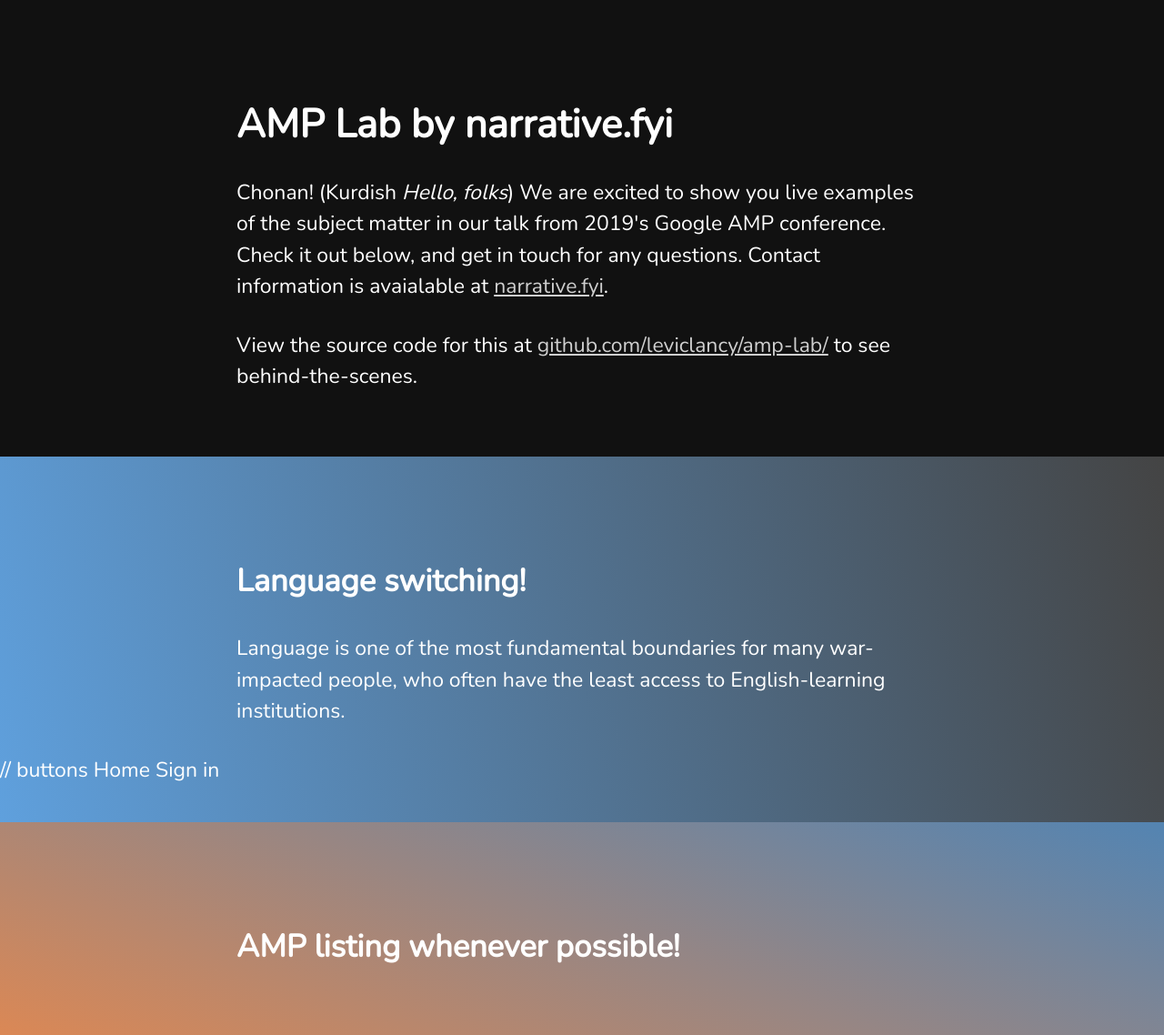
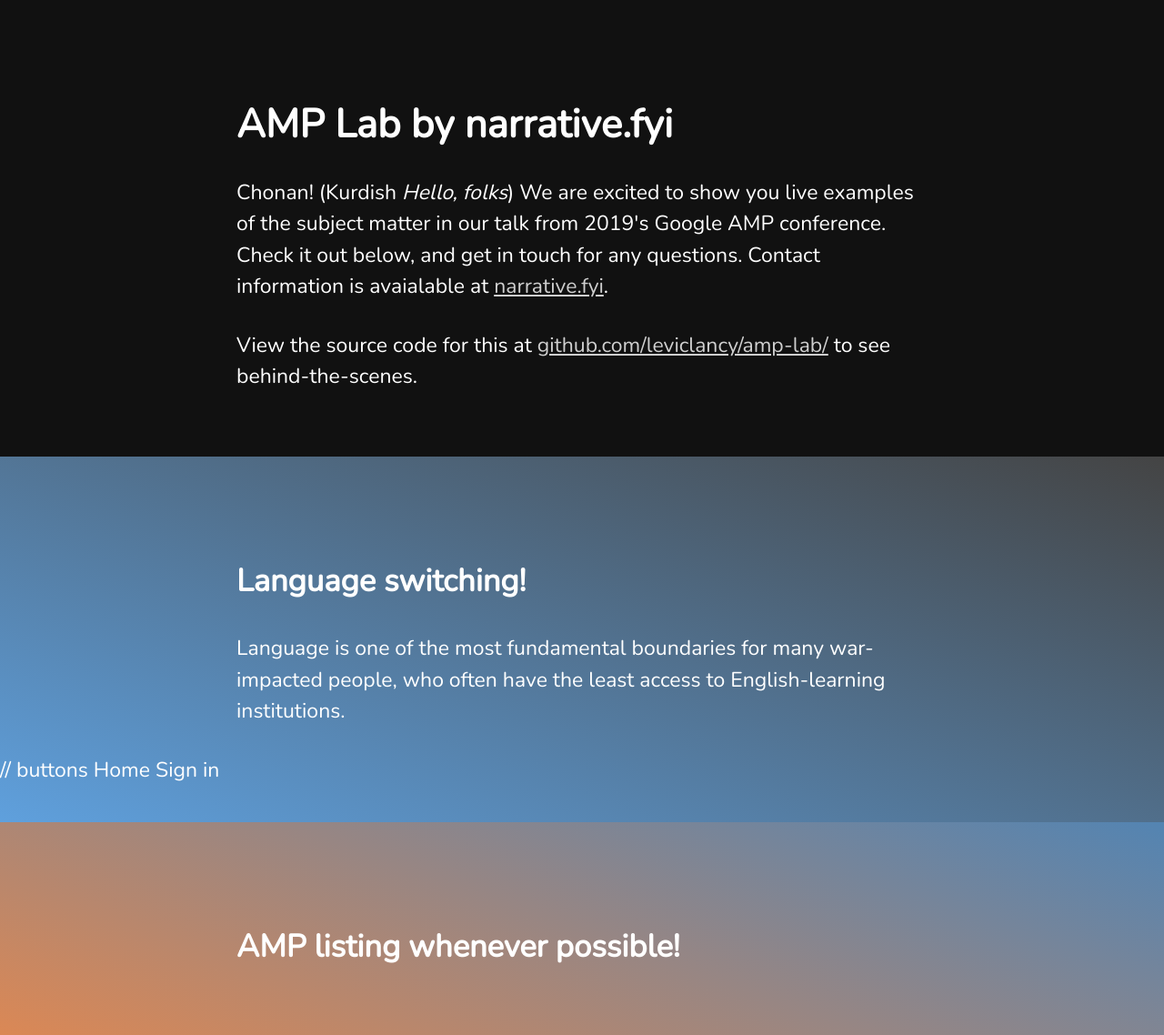
Before and after one commit to leviclancy/amp-lab, a PHP site: page / in a window 1280 px wide. Shown: the top 1138 px of the page at 91% size. Run offline with PHP 8.4, Linux system fonts and the light colour scheme; some libraries are stand-ins or nearby versions.

Commit message:
Update style.css

```diff
--- a/style.css
+++ b/style.css
@@ -47,7 +47,7 @@ h2 {
   }
 
 #block-language-switching {
-  background-image: linear-gradient(75deg, #5fa0dd, #444);
+  background-image: linear-gradient(20deg, #5fa0dd, #444);
   padding: 40px 0;
   color: #fff;
   }
```
